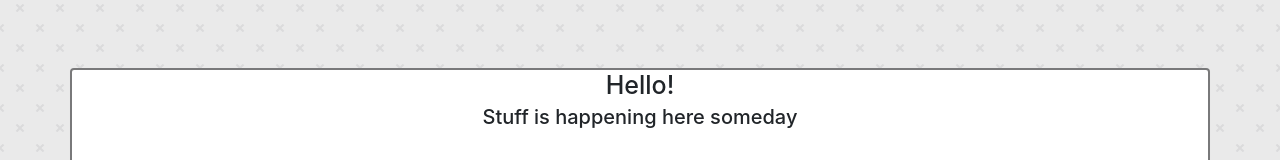
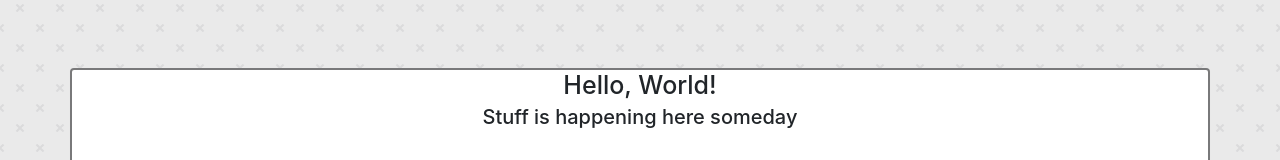
Before and after one commit to benjamindhaynie/benjamindhaynie.github.io, a plain HTML site: page index.html in a window 1280 px wide. Shown: the part 132-292 px from the top of the page. Drawn offline with nearby package versions, Linux system fonts and the light colour scheme.

Commit message:
Update index.html
Altered H1 to "Hello, World!" at the request of co-worker

```diff
--- a/index.html
+++ b/index.html
@@ -36,7 +36,7 @@
     <div class="row">
 
       <div class="col-sm-12 panel">
-        <h1 class="text-center">Hello!</h1>
+        <h1 class="text-center">Hello, World!</h1>
         <h2 class="text-center">Stuff is happening here someday</h2>
       </div>
 
```
